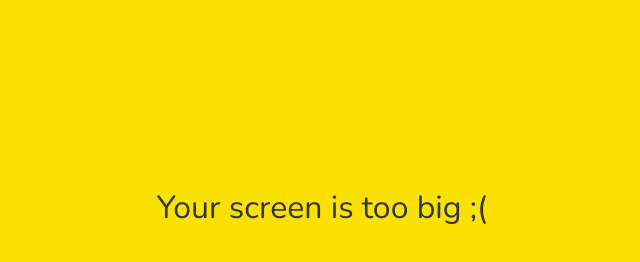
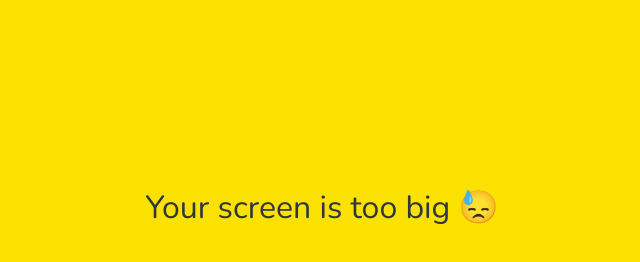
Before and after one commit to sunsu2737/kokoa_clone, a plain HTML site: page chat.html in a window 1280 px wide. Shown: the part 192-454 px from the top of the page, without its empty margins (318-958 px from the left). Drawn offline with nearby package versions, Linux system fonts and the light colour scheme.

Commit message:
;( -> 😓

```diff
--- a/chat.html
+++ b/chat.html
@@ -82,7 +82,7 @@
             </ul>
         </nav>
         <div id="no-mobile">
-            <span>Your screen is too big ;(</span>
+            <span>Your screen is too big 😓</span>
         </div>
         <script
             src="https://kit.fontawesome.com/6478f529f2.js"
```
Also changed, not shown: chatting.html (+1 -1 lines), find.html (+1 -1 lines), friends.html (+1 -1 lines), index.html (+1 -1 lines), more.html (+1 -1 lines), settings.html (+1 -1 lines).
